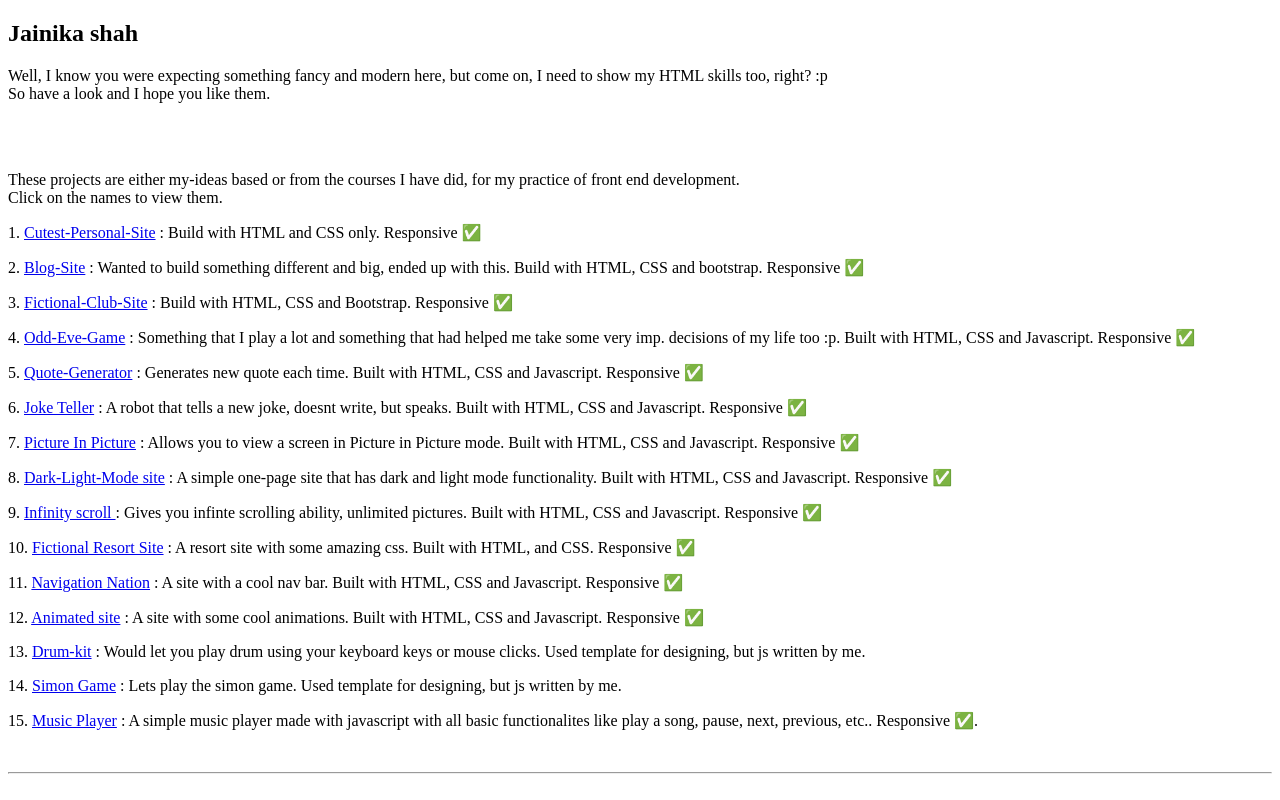
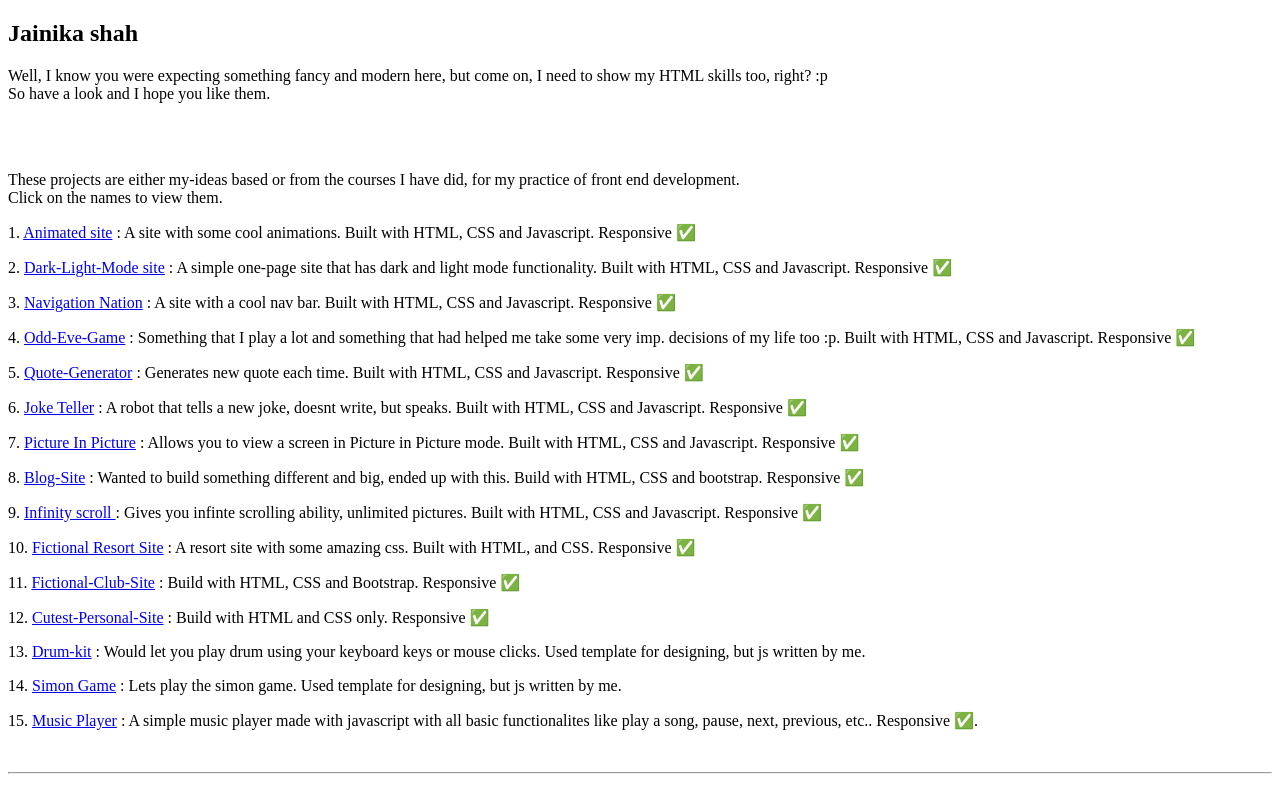
Before and after one commit to Jainika-shah/my-projects, a plain HTML site: page index.html in a window 1280 px wide. Shown: the top 800 px of the page. Drawn offline with Linux system fonts and the light colour scheme.

Commit message:
Rearranging the order

```diff
--- a/index.html
+++ b/index.html
@@ -10,11 +10,13 @@
 	<p> Well, I know you were expecting something fancy and modern here, but come on, I need to show my HTML skills too, right? :p <br>So have a look and I hope you like them.</p><br><br>
 
 	<p>These projects are either my-ideas based or from the courses I have did, for my practice of front end development. <br> Click on the names to view them.</p>
-	<p> 1. <a href="https://jainika-shah.github.io/Cutest-Personal-Site"/> Cutest-Personal-Site</a> : Build with HTML and CSS only. Responsive ✅</p>
 
-	<p> 2. <a href="https://jainika-shah.github.io/Blog-Site/">Blog-Site</a> : Wanted to build something different and big, ended up with this. Build with HTML, CSS and bootstrap. Responsive ✅ </p>
+	<p> 1. <a href="https://jainika-shah.github.io/Animated-Site/"> Animated site</a> : A site with some cool animations. Built with HTML, CSS and Javascript. Responsive ✅ </p>
 
-	<p> 3. <a href="https://jainika-shah.github.io/Fictional-Club-Site/">Fictional-Club-Site</a> : Build with HTML, CSS and Bootstrap. Responsive ✅</p>
+	<p> 2. <a href="https://jainika-shah.github.io/Dark-Mode-Site/"> Dark-Light-Mode site</a> : A simple one-page site that has dark and light mode functionality. Built with HTML, CSS and Javascript. Responsive ✅  </p>
+
+	<p> 3. <a href="https://jainika-shah.github.io/Navigation-Nation/"> Navigation Nation</a> : A site with a cool nav bar. Built with HTML, CSS and Javascript. Responsive ✅ </p>
+
 
 	<p> 4. <a href="https://jainika-shah.github.io/Odd-Eve-Game/">Odd-Eve-Game</a> : Something that I play a lot and something that had helped me take some very imp. decisions of my life too :p. Built with HTML, CSS and Javascript. Responsive ✅</p>
 
@@ -24,15 +26,15 @@
 
 	<p> 7. <a href="https://jainika-shah.github.io/PictureInPicture-mode/">Picture In Picture</a> : Allows you to view a screen in Picture in Picture mode. Built with HTML, CSS and Javascript. Responsive ✅ </p>
 
-	<p> 8. <a href="https://jainika-shah.github.io/Dark-Mode-Site/"> Dark-Light-Mode site</a> : A simple one-page site that has dark and light mode functionality. Built with HTML, CSS and Javascript. Responsive ✅  </p>
+	<p> 8. <a href="https://jainika-shah.github.io/Blog-Site/">Blog-Site</a> : Wanted to build something different and big, ended up with this. Build with HTML, CSS and bootstrap. Responsive ✅ </p>
 
 	<p> 9. <a href="https://jainika-shah.github.io/Infinity-Scroll/"> Infinity scroll </a> : Gives you infinte scrolling ability, unlimited pictures. Built with HTML, CSS and Javascript. Responsive ✅ </p>
 
 	<p> 10. <a href="https://jainika-shah.github.io/Fictional-Resort-Site/"> Fictional Resort Site</a> : A resort site with some amazing css. Built with HTML, and CSS. Responsive ✅ </p>
 
-	<p> 11. <a href="https://jainika-shah.github.io/Navigation-Nation/"> Navigation Nation</a> : A site with a cool nav bar. Built with HTML, CSS and Javascript. Responsive ✅ </p>
+	<p> 11. <a href="https://jainika-shah.github.io/Fictional-Club-Site/">Fictional-Club-Site</a> : Build with HTML, CSS and Bootstrap. Responsive ✅</p>
 
-	<p> 12. <a href="https://jainika-shah.github.io/Animated-Site/"> Animated site</a> : A site with some cool animations. Built with HTML, CSS and Javascript. Responsive ✅ </p>
+	<p> 12. <a href="https://jainika-shah.github.io/Cutest-Personal-Site"/> Cutest-Personal-Site</a> : Build with HTML and CSS only. Responsive ✅</p>
 
 	<p> 13. <a href="https://jainika-shah.github.io/Drum-kit/"> Drum-kit</a> : Would let you play drum using your keyboard keys or mouse clicks. Used template for designing, but js written by me.</p>
 
```
